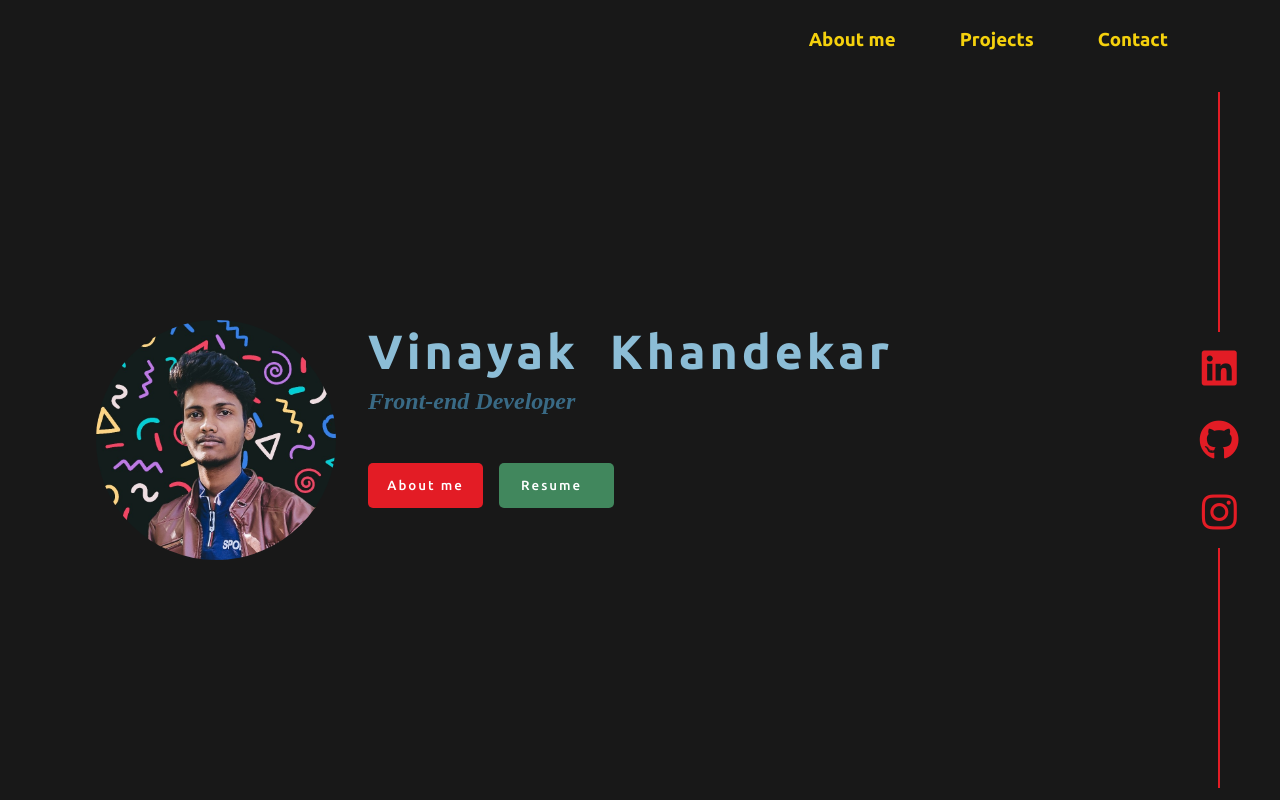
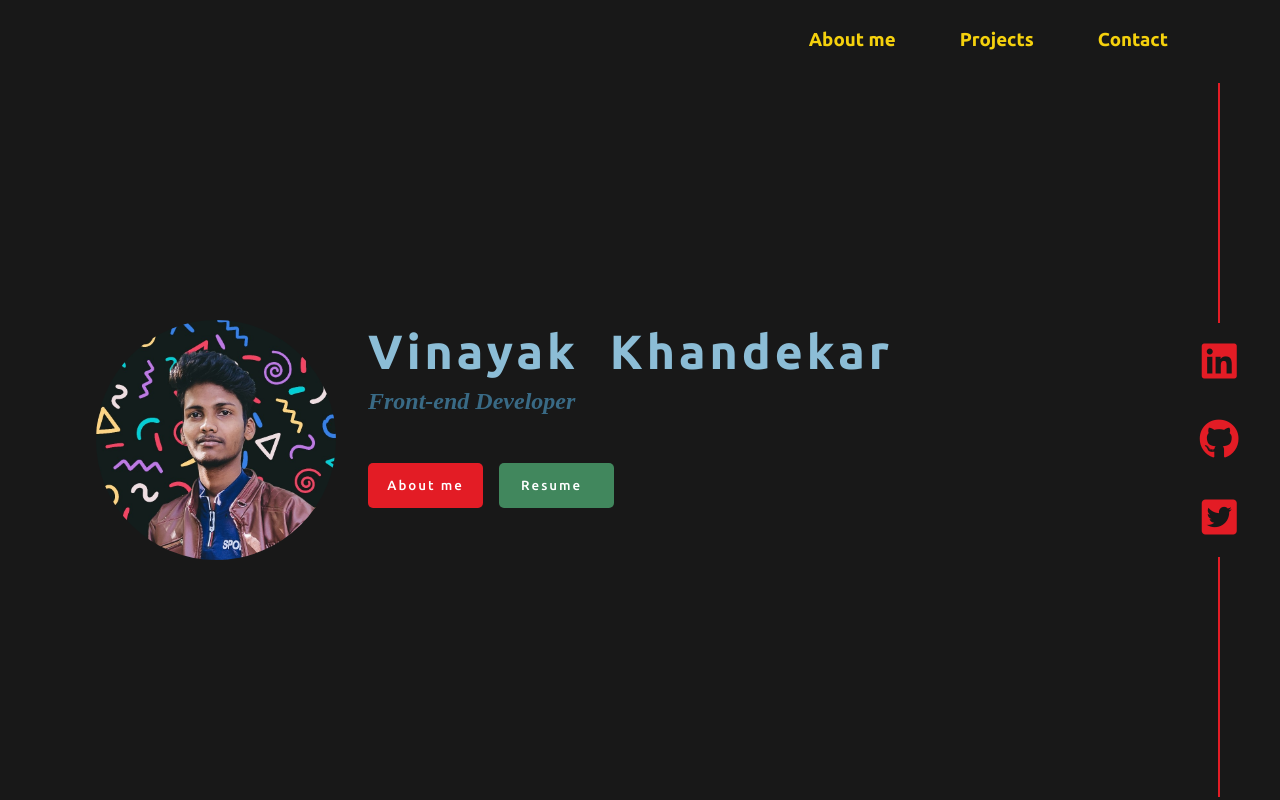
Before and after one commit to vinayak41/portfolio, a React (Create React App) app: page / in a window 1280 px wide. Shown: the top 800 px of the page. Built offline with nearby package versions, Linux system fonts and the light colour scheme; some icons are missing; a web font is replaced by a local one.

Commit message:
add social media links

```diff
--- a/src/components/Home/Home.css
+++ b/src/components/Home/Home.css
@@ -86,8 +86,9 @@
   color: #e31c25;
 }
 
-.social-media-icons > i {
+.social-media-icons > a {
   margin: 1rem;
+  color: #e31c25;
 }
 
 .vertical-line {
--- a/src/components/Home/Home.jsx
+++ b/src/components/Home/Home.jsx
@@ -23,9 +23,9 @@ export default function Home() {
         </div>
         <div className="social-media-icons">
           <div className="vertical-line"></div>
-          <i className="fab fa-linkedin"></i>
-          <i className="fab fa-github"></i>
-          <i className="fab fa-instagram"></i>
+          <a href="https://www.linkedin.com/in/vinayak-khandekar/" target="_blank" rel="noopener noreferrer"><i className="fab fa-linkedin"></i></a>
+          <a href="https://github.com/vinayak41" target="_blank" rel="noopener noreferrer"><i className="fab fa-github"></i></a>
+          <a href="https://twitter.com/Vinayak59105511" target="_blank" rel="noopener noreferrer"><i class="fab fa-twitter-square"></i></a>
           <div className="vertical-line"></div>
         </div>
       </div>
```
